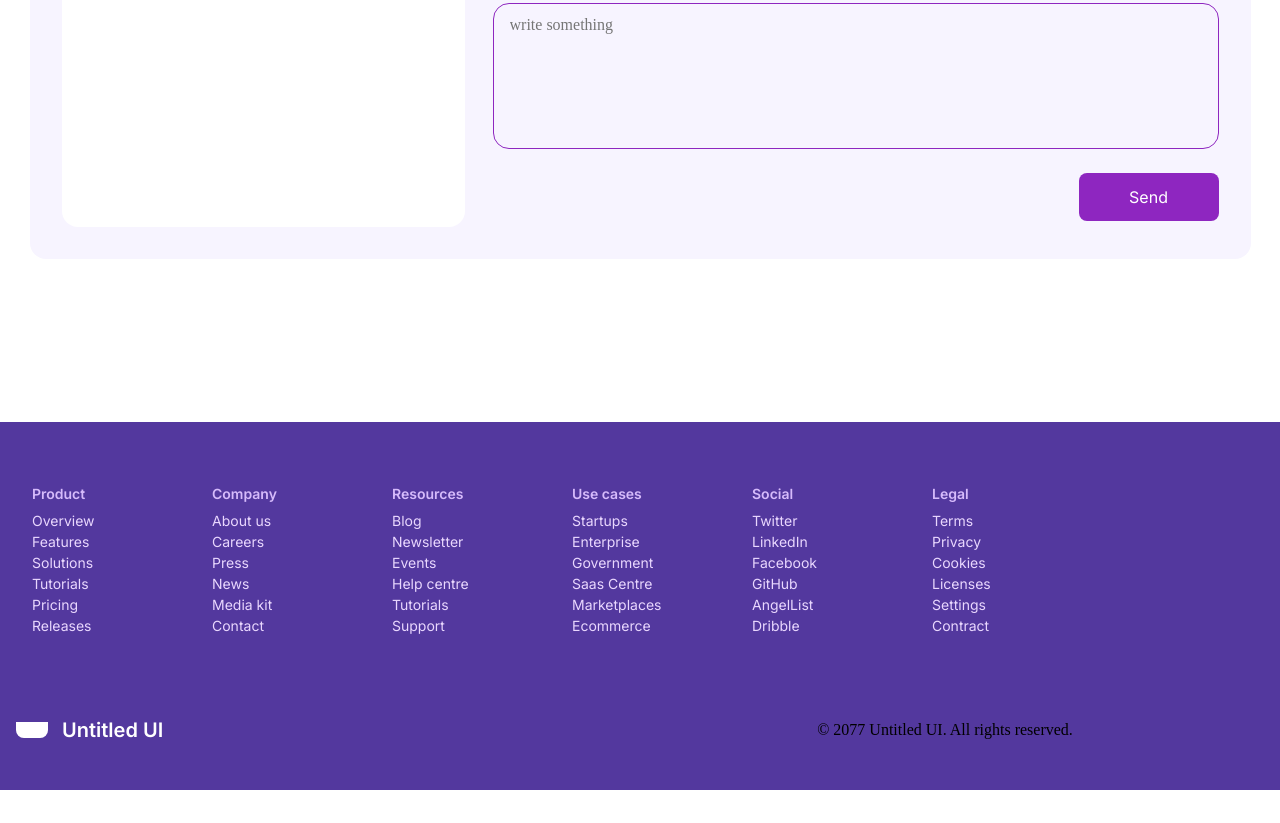
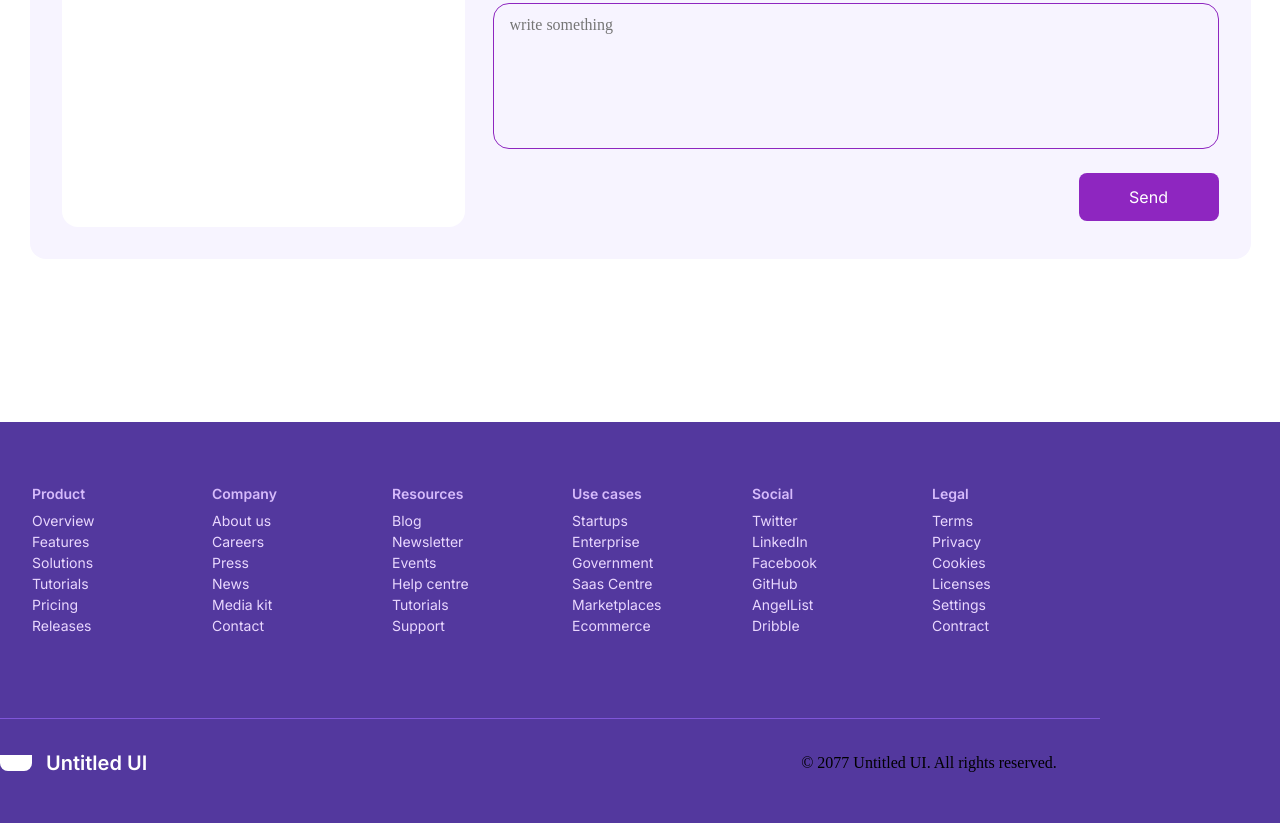
Before and after one commit to Shakoder/css2-3, a plain HTML site: page index.html in a window 1280 px wide. Shown: the part 1237-2060 px from the top of the page. Before the commit the page ends 2027 px from the top, so only its background shows below. Drawn offline with Linux system fonts and the light colour scheme; a web font is replaced by a local one.

Commit message:
added border top in footer

```diff
--- a/styles/stylesheet.css
+++ b/styles/stylesheet.css
@@ -563,11 +563,14 @@ input::placeholder {
 /* bottom part of the footer */
 
 #footer_copyright_container {
-    max-width: 1248px;
+    max-width: 1100px;
+    margin: 0 auto;
+    margin-right: 500px;
     width: 100%;
-    margin: 0 auto;
     margin-top: 64px;
     height: auto;
+    padding-top: 32px;
+    border-top: 1px solid #7F56D9;;
 }
 
 #footer_logo_container {
```
